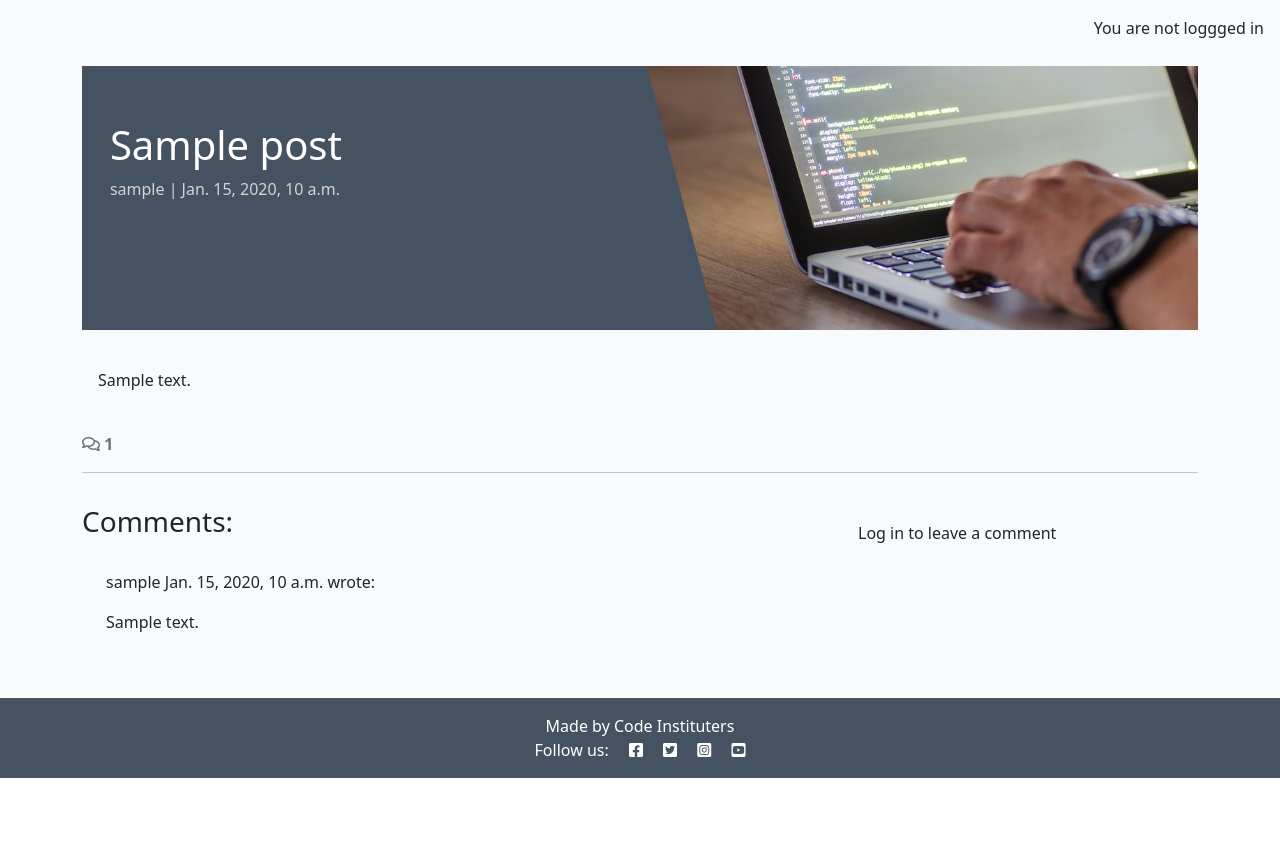
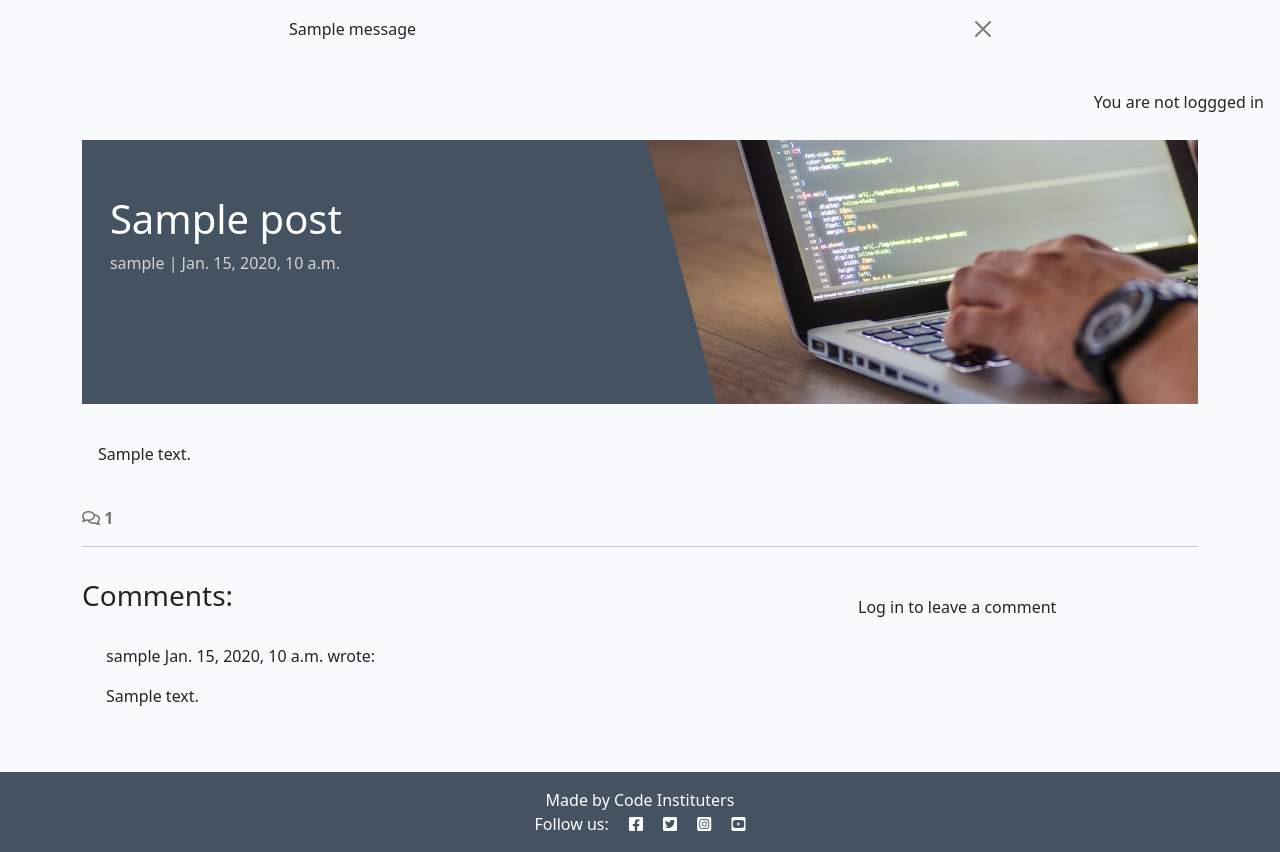
Before and after one commit to nianswe/django-blog, a Django app: a page that uses templates/base.html in a window 1280 px wide. Shown: the part 60-912 px from the top of the page. Before the commit the page ends 838 px from the top, so only its background shows below. Run offline with Django 4.2, Linux system fonts and the light colour scheme; tables that the repository leaves empty hold one stand-in row (values such as "Sample post"); one stand-in notice (Sample message) is shown; some libraries are stand-ins or nearby versions.

Commit message:
Comments troubleshute

```diff
--- a/templates/base.html
+++ b/templates/base.html
@@ -48,7 +48,8 @@
                             href="{% url 'home' %}">Home</a>
                     </li>
                     <li class="nav-item">
-                        <a class="nav-link {% if request.path == about_url %}active{% endif %}" aria-current="page" href="{% url 'about' %}">About</a>
+                        <a class="nav-link {% if request.path == about_url %}active{% endif %}" aria-current="page"
+                            href="{% url 'about' %}">About</a>
                     </li>
                     {% if user.is_authenticated %}
                     <li class="nav-item">
@@ -72,12 +73,25 @@
             </div>
         </div>
     </nav>
-
+    <!-- displaying Django messages -->
+    <div class="container">
+        <div class="row">
+            <div class="col-md-8 offset-md-2">
+                {% for message in messages %}
+                <div class="alert {{ message.tags }} alert-dismissible
+          fade show" id="msg" role="alert">
+                    {{ message | safe }}
+                    <button type="button" class="btn-close" data-bs-dismiss="alert" aria-label="Close"></button>
+                </div>
+                {% endfor %}
+            </div>
+        </div>
+    </div>
     <main class="flex-shrink-0 main-bg">
         {% if user.is_authenticated %}
-            <p class="text-end m-3">You are logged in as {{ user }}</p>
+        <p class="text-end m-3">You are logged in as {{ user }}</p>
         {% else %}
-            <p class="text-end m-3">You are not loggged in</p>
+        <p class="text-end m-3">You are not loggged in</p>
         {% endif %}
 
         {% block content %}
@@ -89,7 +103,8 @@
     <!-- Footer -->
     <footer class="footer mt-auto py-3 dark-bg">
         <!-- <p class="m-0 text-center text-white">Made by Code Instituters</p> -->
-        <p class="m-0 text-center text-white">{% block copyright %} Made by Code Instituters <!-- Content Goes here --> {% endblock copyright %}</p>
+        <p class="m-0 text-center text-white">{% block copyright %} Made by Code Instituters
+            <!-- Content Goes here --> {% endblock copyright %}</p>
         <p class="m-0 text-center text-white">Follow us: <i class="fab fa-facebook-square ms-3"></i>
             <i class="fab fa-twitter-square ms-3"></i>
             <i class="fab fa-instagram-square ms-3"></i>
@@ -99,7 +114,7 @@
 
     <script src="https://cdn.jsdelivr.net/npm/bootstrap@5.0.1/dist/js/bootstrap.bundle.min.js"
         integrity="sha384-gtEjrD/SeCtmISkJkNUaaKMoLD0//ElJ19smozuHV6z3Iehds+3Ulb9Bn9Plx0x4" crossorigin="anonymous">
-        </script>
+    </script>
     <script src="{% static 'js/script.js' %}"></script>
 </body>
 
```
Also changed, not shown: blog/templates/blog/post_detail.html (+13 -7 lines).
